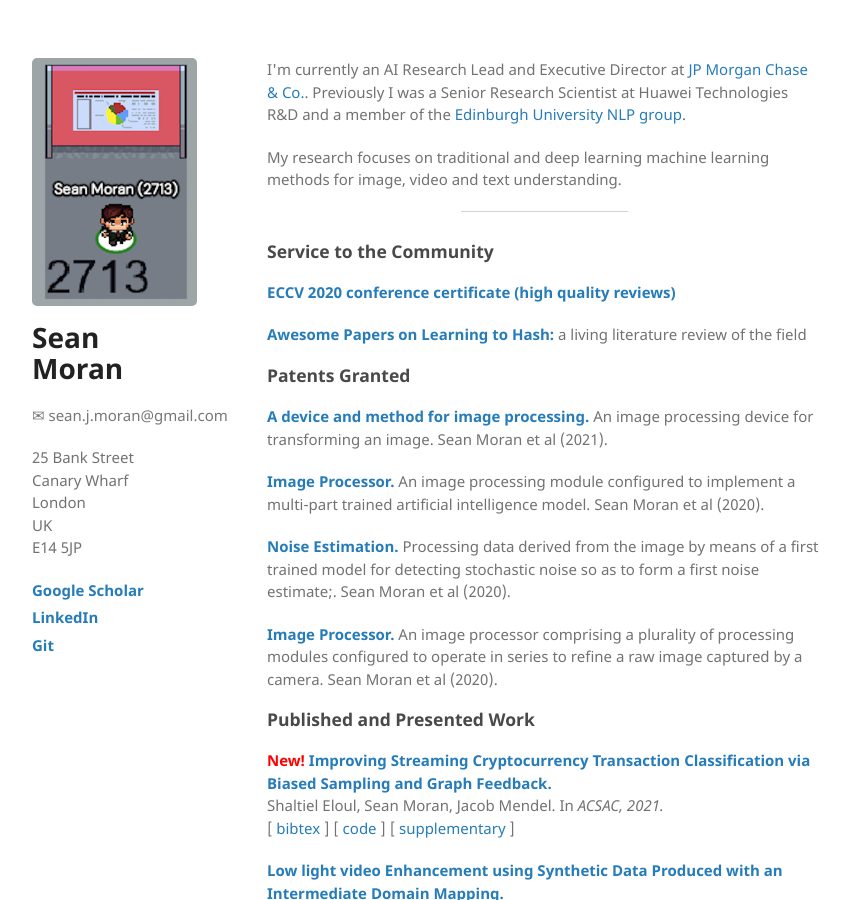
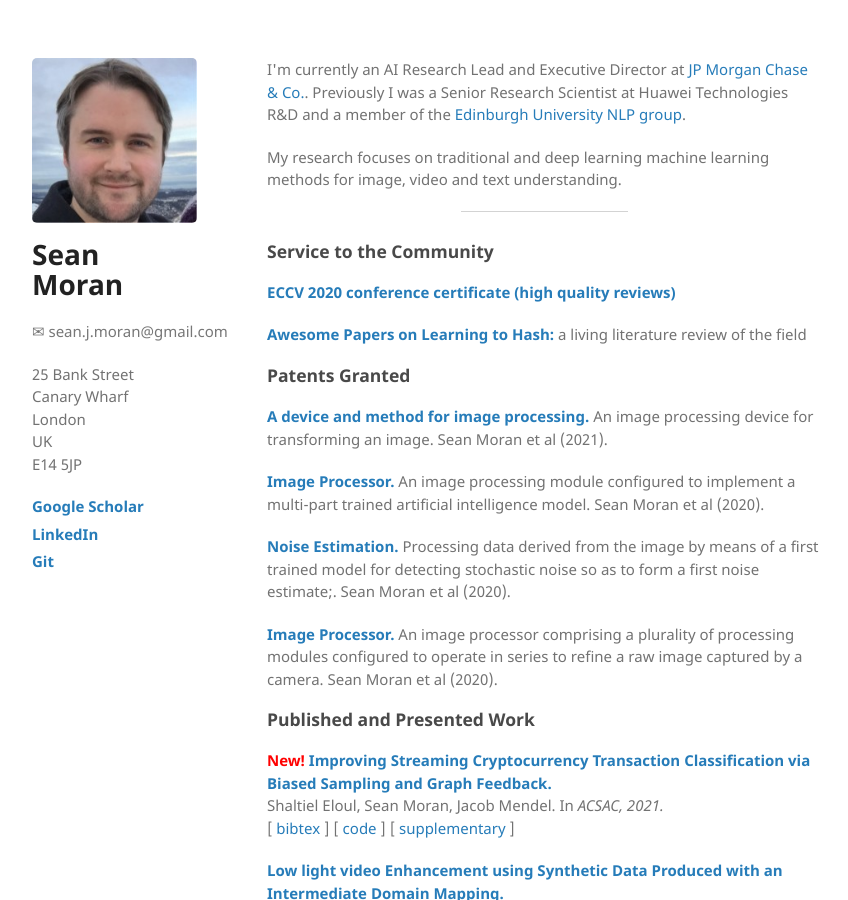
Before and after one commit to sjmoran/sjmoran.github.io, a Jekyll site: the page built from index.html, in a window 1280 px wide and 900 px high. Shown: the whole window, without its empty margins (26-874 px from the left). Built offline with Jekyll 4.4.1, drawn with Linux system fonts in a browser that asks for light colours.

Commit message:
Update default.html

```diff
--- a/_layouts/default.html
+++ b/_layouts/default.html
@@ -38,7 +38,7 @@ setTimeout(ldinsp, 0);
     <meta property="og:url" content="https://sjmoran.github.io/" />
     <meta property="og:site_name" content="Sean Moran" />
     <script type="application/ld+json">
-      {"name":"Sean Moran","description":"{{ site.long_description }}","author":"Sean Moran","@type":"WebSite","url":"https://sjmoran.github.io/","image":"./images/avatar.png","publisher":null,"headline":"Sean Moran","dateModified":null,"datePublished":null,"sameAs":null,"mainEntityOfPage":null,"@context":"http://schema.org"}
+      {"name":"Sean Moran","description":"{{ site.long_description }}","author":"Sean Moran","@type":"WebSite","url":"https://sjmoran.github.io/","image":"./images/1632737481001.jpeg","publisher":null,"headline":"Sean Moran","dateModified":null,"datePublished":null,"sameAs":null,"mainEntityOfPage":null,"@context":"http://schema.org"}
     </script>
 
     <!--[if lt IE 9]>
@@ -49,7 +49,7 @@ setTimeout(ldinsp, 0);
     <div class="wrapper">
 	  <!--googleoff: snippet-->
       <header>
-        <img class="img-circle" src="./images/avatar.png">
+        <img class="img-circle" src="./images/1632737481001.jpeg">
         <h1>{{ site.title | default: site.github.repository_name }}</h1>
         <p class="addr">&#x2709;&nbsp;&#115;&#101;&#097;&#110;&#046;&#106;&#046;&#109;&#111;&#114;&#097;&#110;&#064;&#103;&#109;&#097;&#105;&#108;&#046;&#099;&#111;&#109;</p>
         <p>
```
